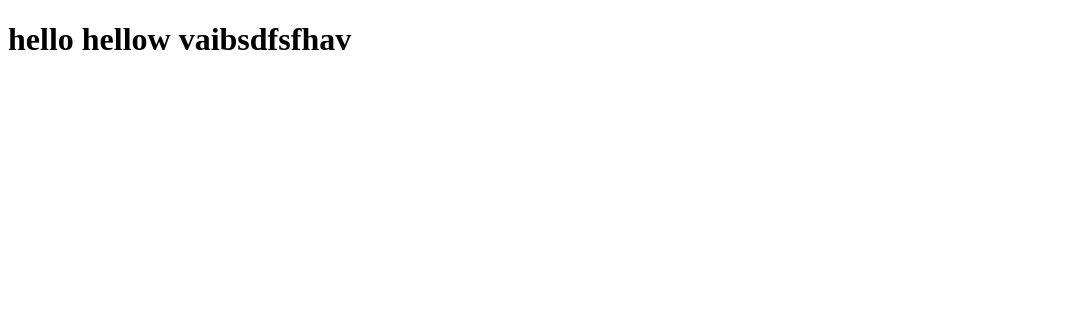
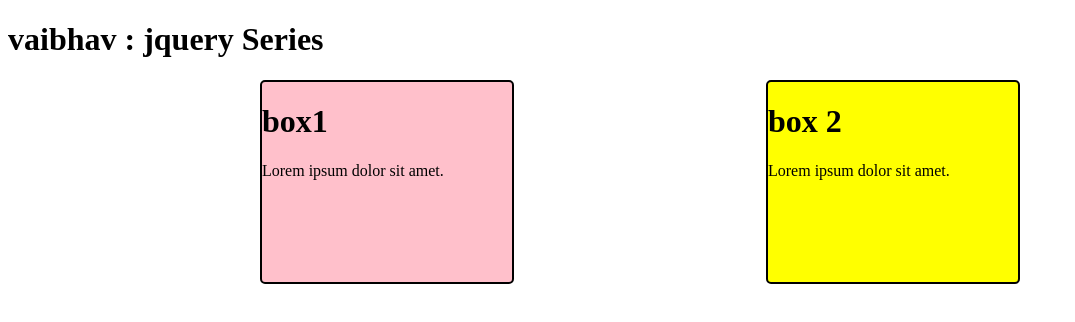
Before and after one commit to vaibhavnagargoje/jquerypractice, a plain HTML site: page index.html in a window 1280 px wide. Shown: the whole page, without its empty margins (0-1075 px from the left). Drawn offline with Linux system fonts and the light colour scheme.

Commit message:
jquery box selectotion

```diff
--- a/index.html
+++ b/index.html
@@ -6,11 +6,19 @@
     <title>jquery</title>
     <script src="jquery-3.7.1.min.js"></script>
     <script>
-        let a = document.querySelector("#vaibhav").innerHTML();
-        console.log(a);
+
         $(document).ready(function(){
-            alert("i am ready to use")
+            // alert("i am ready to use")
+            // var a= $("#vaibhav").html();
+            // console.log(a);
 
+            console.log("hellow");
+             var a =$('.container').html();
+             console.log(a);
+
+
+            var b=$(".box2").html();
+            console.log(b);
         })
     </script>
     <script>
@@ -18,8 +26,34 @@
 
     </script>
 
+    <style>
+        .container{
+            display: flex;
+            justify-content: space-evenly;
+
+        }
+          .box{
+            width:250px;
+            height: 200px;
+            border:black solid 2px;
+            border-radius: 5px;
+
+          }
+          .box1{
+            background-color: pink;
+
+          }
+          .box2{
+            background-color: yellow;
+          }
+    </style>
+
 </head>
 <body>
-    <h1 id="vaibhav"> <span> hello</span> hellow vaibsdfsfhav</h1>
+    <h1> vaibhav : jquery Series</h1>
+     <div class="container">
+        <div class="box box1"> <h1> box1</h1> <p>Lorem ipsum dolor sit amet.</p> </div>
+        <div class="box box2"> <h1> box 2</h1> <p> Lorem ipsum dolor sit amet.</p></div>
+     </div>
 </body>
 </html>
```
